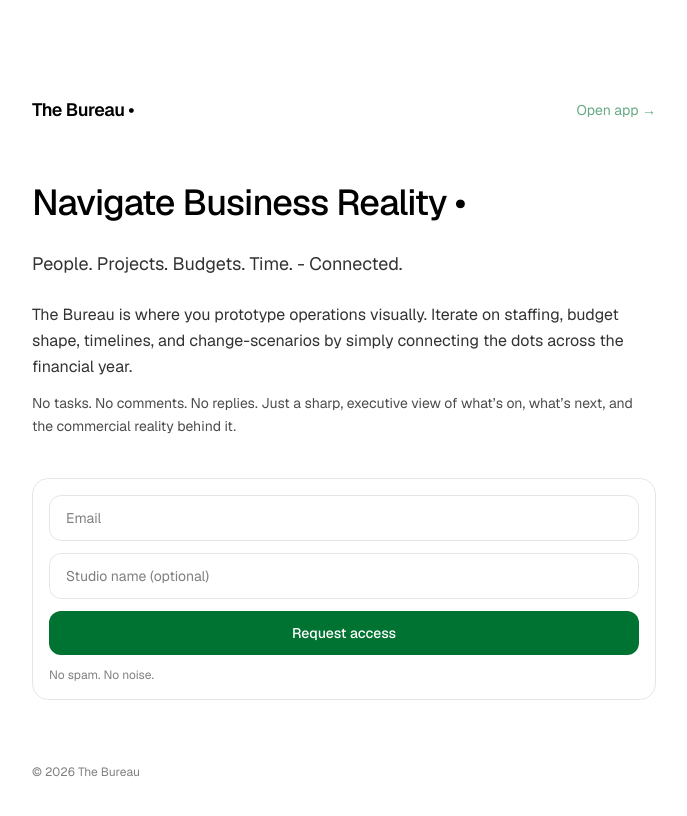
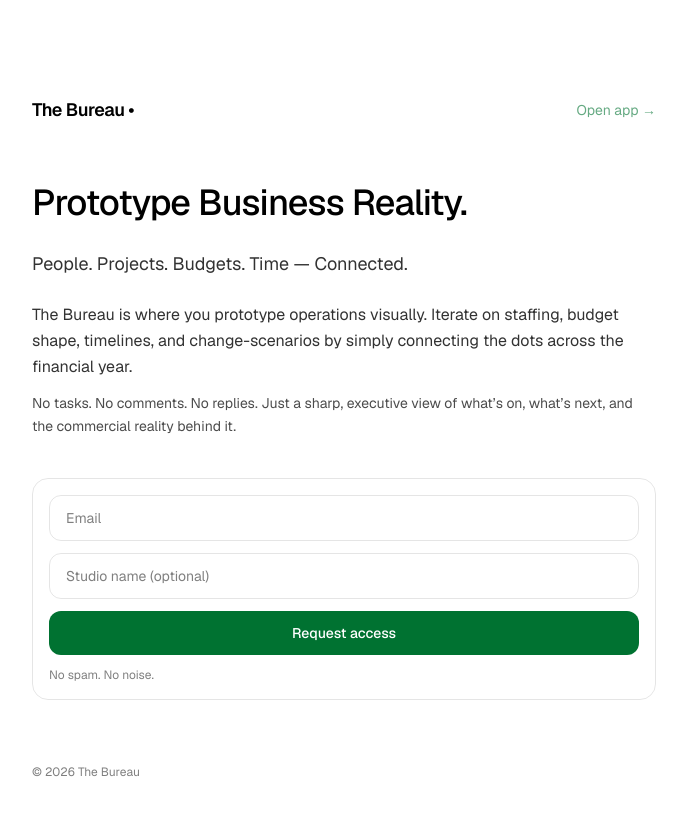
Before and after one commit to Lyall-Antinomy/thebureau, a Next.js app: page / in a window 1280 px wide. Shown: the top 816 px of the page, without its empty margins (296-983 px from the left). Built offline with nearby package versions, Linux system fonts and the light colour scheme.

Commit message:
Update landing page copy

```diff
--- a/src/app/layout.tsx
+++ b/src/app/layout.tsx
@@ -9,9 +9,9 @@ const ibmMono = IBM_Plex_Mono({
 });
 
 export const metadata = {
-  title: 'The Bureau • Navigate Business Reality.',
+  title: 'The Bureau • Prototype Business Reality.',
   description:
-    'An executive visual operating layer for modern studios. People, projects, money, time • all connected in one place.',
+    'An executive visual operating layer for modern studios. People, projects, money, time • Connected.',
 };
 
 export default function RootLayout({
--- a/src/app/page.tsx
+++ b/src/app/page.tsx
@@ -66,12 +66,12 @@ export default function Home() {
         </div>
 
         <h1 className="mt-14 text-4xl font-medium leading-tight tracking-tight">
-          Navigate Business Reality •
+          Prototype Business Reality.
         </h1>
 
       <div className="mt-6 space-y-3">
   <p className="text-lg leading-relaxed opacity-80">
-    People. Projects. Budgets. Time. - Connected.
+    People. Projects. Budgets. Time — Connected.
   </p>
  <div className="mt-6 space-y-3">
   <p className="text-base leading-relaxed opacity-80">
```
